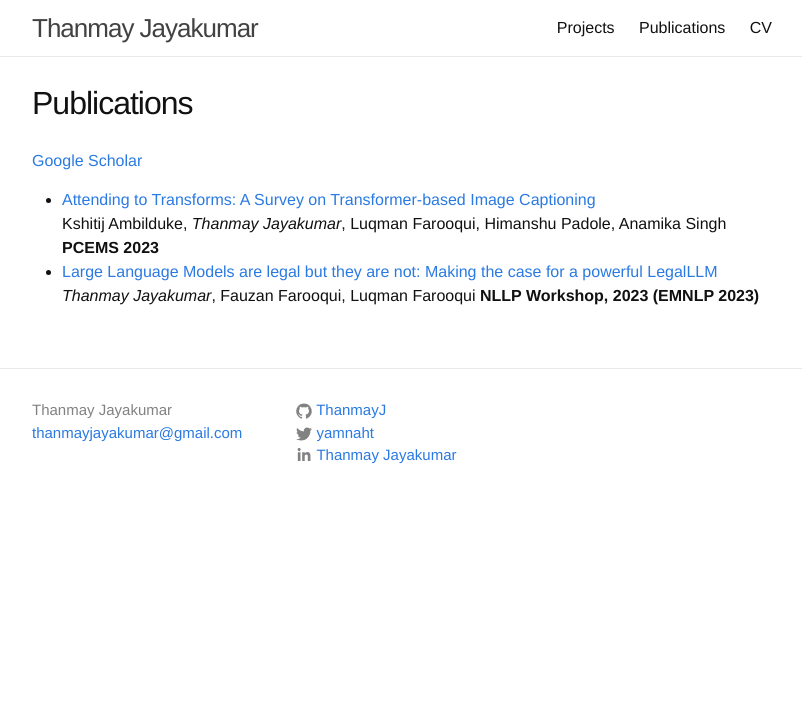
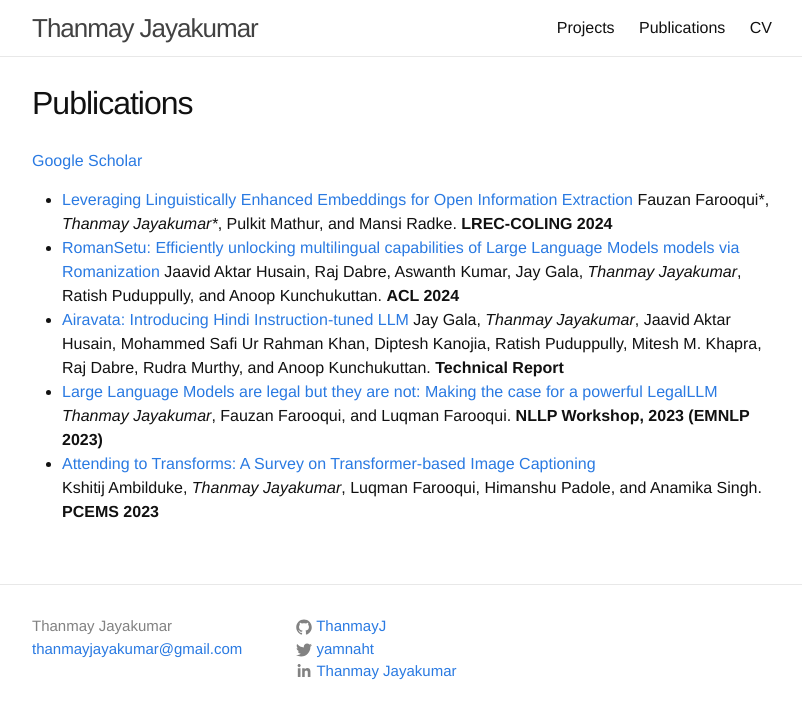
Before and after one commit to ThanmayJ/ThanmayJ.github.io, a Jekyll site: the page built from _pages/publications.md, in a window 1280 px wide. Shown: the top 719 px of the page, without its empty margins (238-1040 px from the left). Built offline with Jekyll 4.4.1, drawn with Linux system fonts in a browser that asks for light colours.

Commit message:
Update publications.md

```diff
--- a/_pages/publications.md
+++ b/_pages/publications.md
@@ -7,9 +7,18 @@ order: 1
 
 [Google Scholar](https://scholar.google.com/citations?hl=en&user=Wttw55EAAAAJ)
 
+* [Leveraging Linguistically Enhanced Embeddings for Open Information Extraction](https://aclanthology.org/2024.lrec-main.906/)
+Fauzan Farooqui*, <i>Thanmay Jayakumar*</i>, Pulkit Mathur, and Mansi Radke.
+**LREC-COLING 2024**
+* [RomanSetu: Efficiently unlocking multilingual capabilities of Large Language Models models via Romanization](https://arxiv.org/abs/2401.14280)
+Jaavid Aktar Husain, Raj Dabre, Aswanth Kumar, Jay Gala, <i>Thanmay Jayakumar</i>, Ratish Puduppully, and Anoop Kunchukuttan.
+**ACL 2024**
+* [Airavata: Introducing Hindi Instruction-tuned LLM](https://arxiv.org/abs/2401.15006)
+Jay Gala, <i>Thanmay Jayakumar</i>, Jaavid Aktar Husain, Mohammed Safi Ur Rahman Khan, Diptesh Kanojia, Ratish Puduppully, Mitesh M. Khapra, Raj Dabre, Rudra Murthy, and Anoop Kunchukuttan.
+**Technical Report**
+* [Large Language Models are legal but they are not: Making the case for a powerful LegalLLM](https://arxiv.org/abs/2311.08890)
+<i>Thanmay Jayakumar</i>, Fauzan Farooqui, and Luqman Farooqui.
+**NLLP Workshop, 2023 (EMNLP 2023)**
 * [Attending to Transforms: A Survey on Transformer-based Image Captioning](https://ieeexplore.ieee.org/abstract/document/10136098)
-Kshitij Ambilduke, <i>Thanmay Jayakumar</i>, Luqman Farooqui, Himanshu Padole, Anamika Singh
+Kshitij Ambilduke, <i>Thanmay Jayakumar</i>, Luqman Farooqui, Himanshu Padole, and Anamika Singh.
 **PCEMS 2023**
-* [Large Language Models are legal but they are not: Making the case for a powerful LegalLLM](https://arxiv.org/abs/2311.08890)
-<i>Thanmay Jayakumar</i>, Fauzan Farooqui, Luqman Farooqui
-**NLLP Workshop, 2023 (EMNLP 2023)**
```
